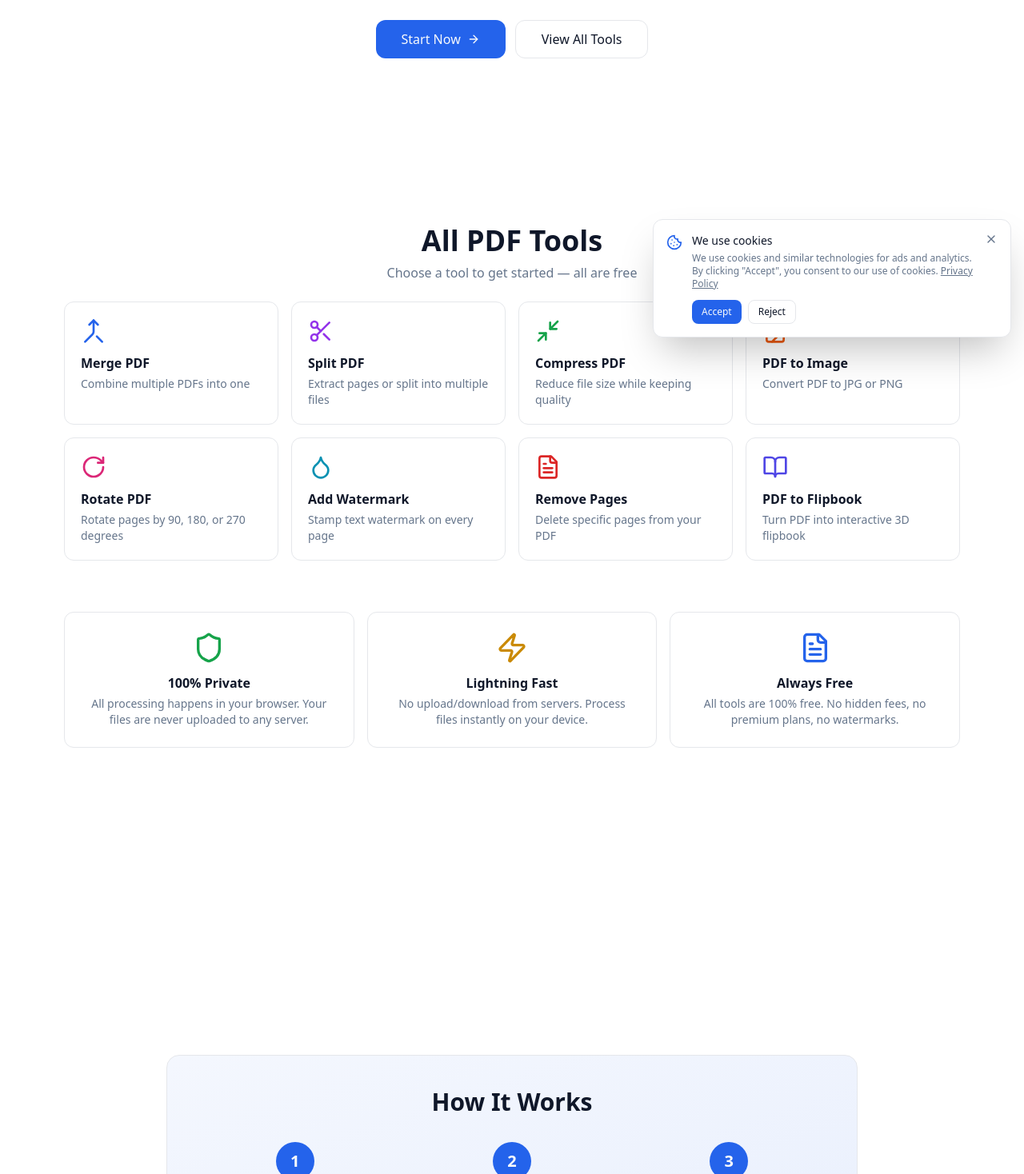
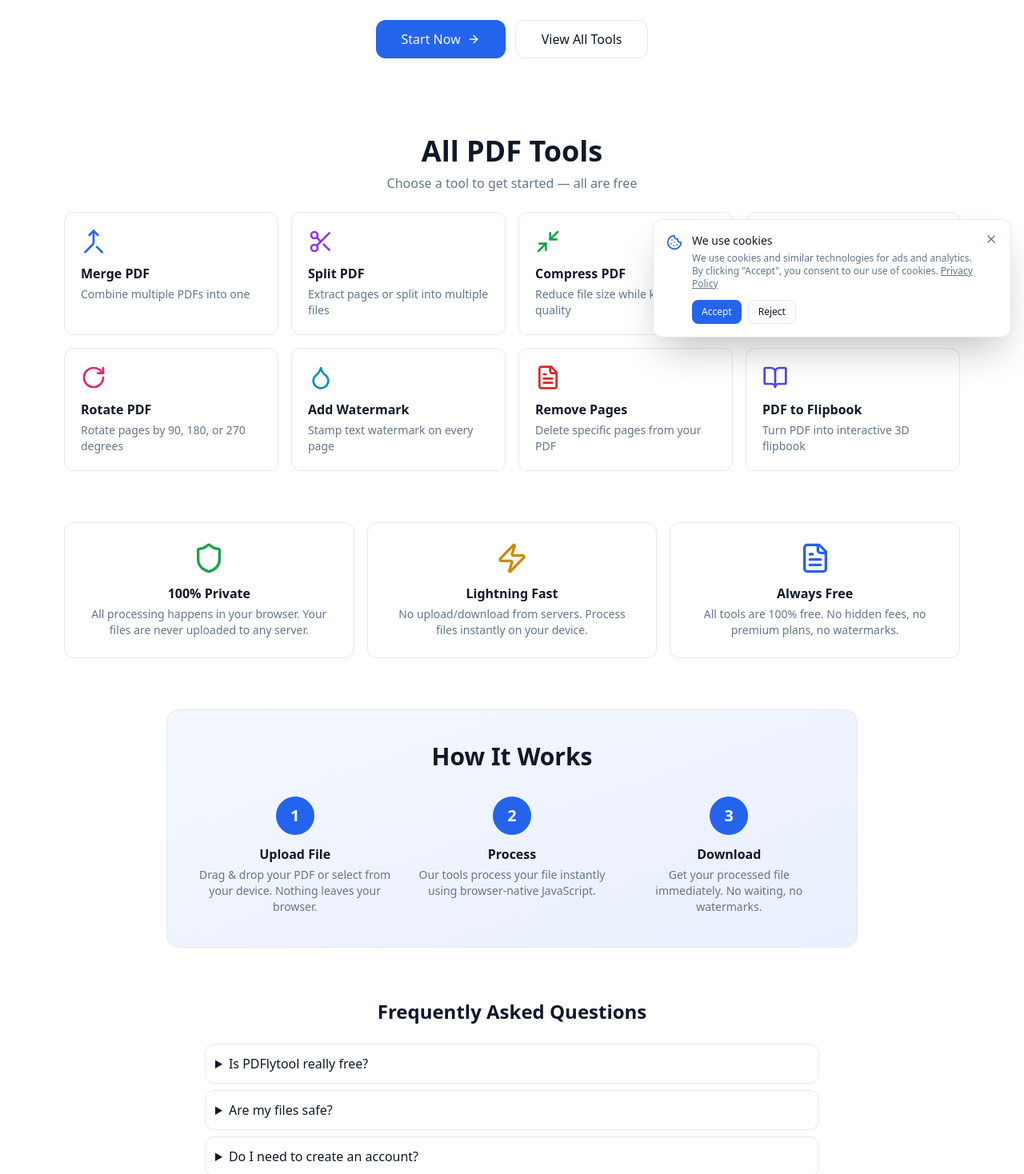
Before and after one commit to hizamsamin2/pdflytool, a Next.js app: page / in a window 1280 px wide. Shown: the part 362-1830 px from the top of the page at 80% size. Built offline with nearby package versions, Linux system fonts and the light colour scheme; no server answers.

Commit message:
feat: hide landing page ad sections until AdSense fills

```diff
--- a/src/app/page.tsx
+++ b/src/app/page.tsx
@@ -4,7 +4,7 @@ import {
   FileImage, RotateCw, Droplet, Scissors, ArrowRight, BookOpen
 } from "lucide-react";
 import { Button } from "@/components/ui/button";
-import { AdSlot } from "@/components/ad-slot";
+import { AdSection } from "@/components/ad-slot";
 
 export default function HomePage() {
   const tools = [
@@ -43,9 +43,7 @@ export default function HomePage() {
         </div>
       </section>
 
-      <section className="mx-auto max-w-6xl px-4 pb-4">
-        <AdSlot slot="1138897822" format="horizontal" className="h-24" />
-      </section>
+      <AdSection slot="1138897822" format="horizontal" className="h-24" />
 
       <section id="tools" className="mx-auto max-w-6xl px-4 py-8">
         <div className="text-center mb-6">
@@ -93,9 +91,7 @@ export default function HomePage() {
         </div>
       </section>
 
-      <section className="mx-auto max-w-6xl px-4 py-8">
-        <AdSlot slot="1138897822" format="rectangle" className="h-64" />
-      </section>
+      <AdSection slot="1138897822" format="rectangle" className="h-64" />
 
       <section className="mx-auto max-w-4xl px-4 py-8">
         <div className="rounded-2xl bg-gradient-to-br from-primary/5 to-primary/10 border p-8 md:p-10">
--- a/src/components/ad-slot.tsx
+++ b/src/components/ad-slot.tsx
@@ -136,3 +136,18 @@ export function AdSlot({ slot, format = "auto", className = "" }: Props) {
     />
   );
 }
+
+export function AdSection({
+  slot,
+  format = "auto",
+  className = "",
+}: Props) {
+  const configured = useAdsConfigured();
+  const filled = useAdsFilled();
+  if (!configured || !filled) return null;
+  return (
+    <section className="mx-auto max-w-6xl px-4 py-8">
+      <AdSlot slot={slot} format={format} className={className} />
+    </section>
+  );
+}
```
